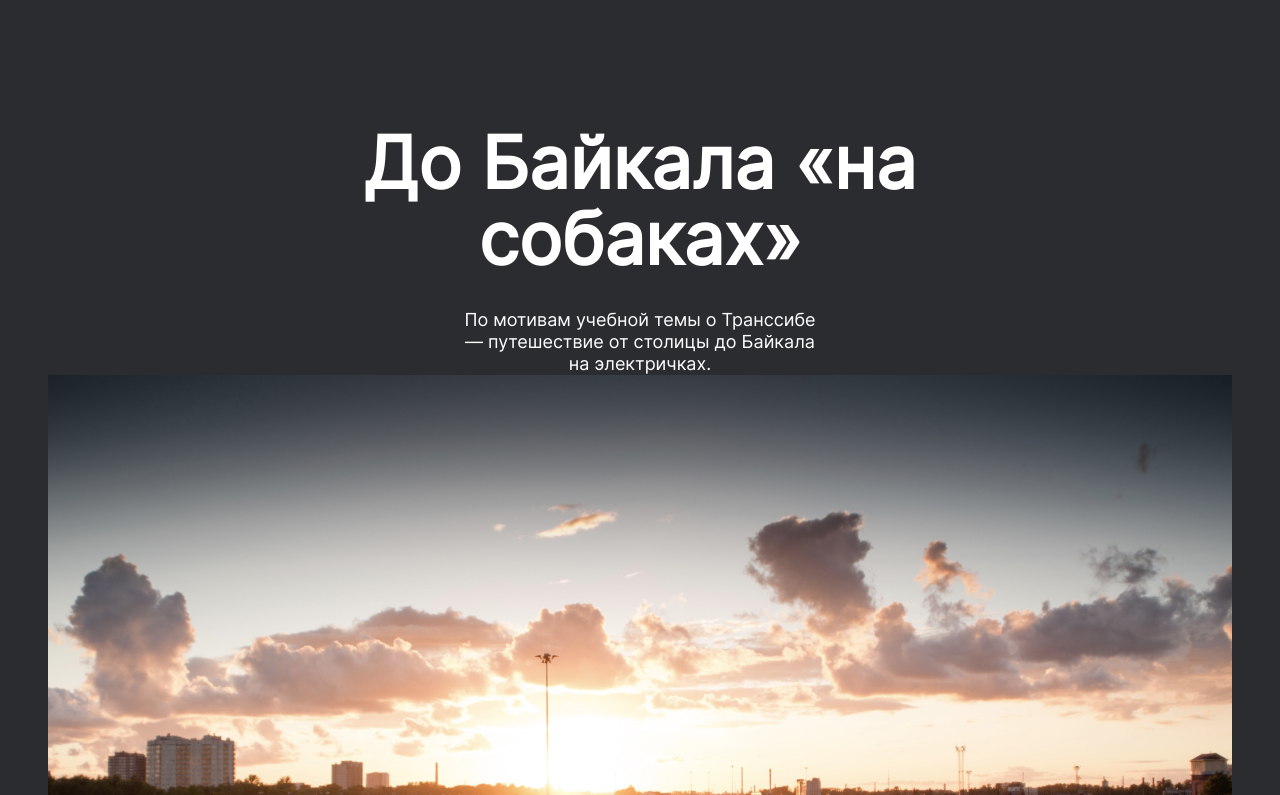
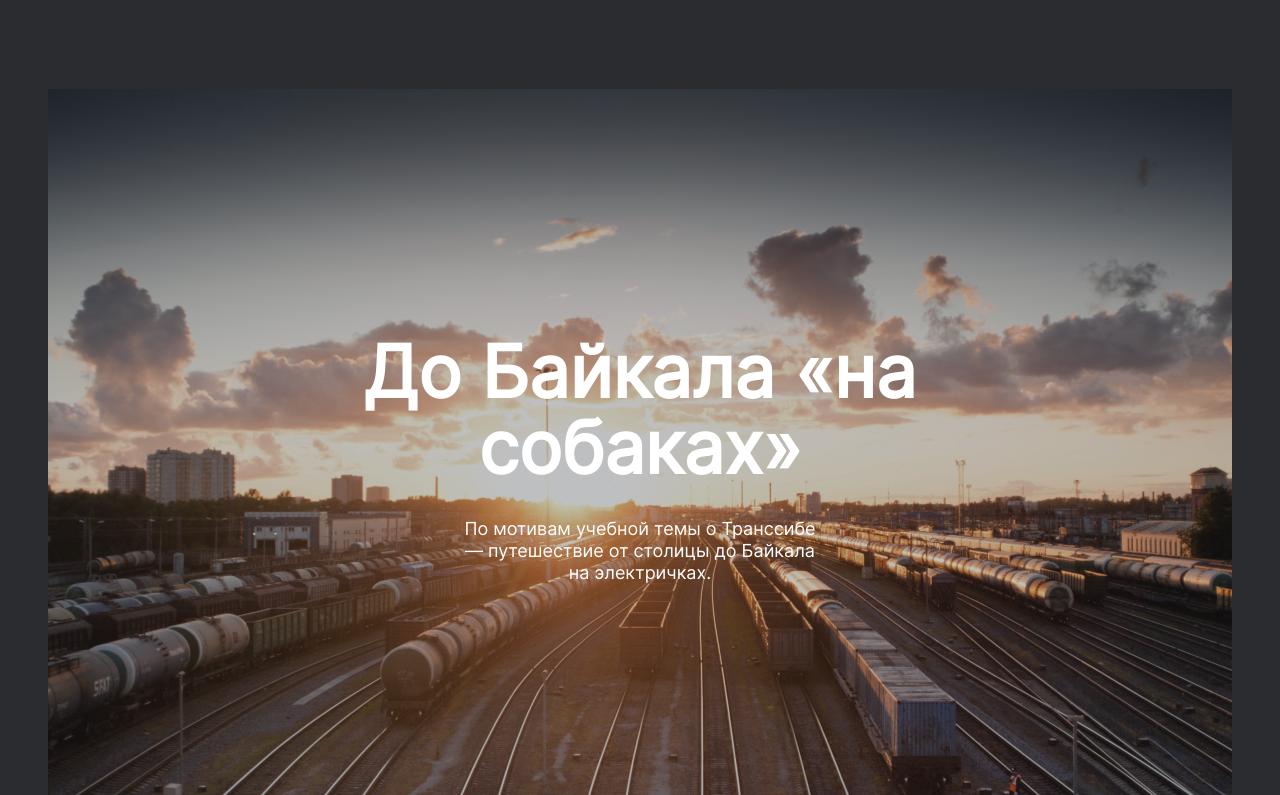
Before and after one commit to EgYakGit/russian-travel, a plain HTML site: page index.html in a window 1280 px wide. Shown: the part 5925-6720 px from the top of the page. Drawn offline with Linux system fonts and the light colour scheme; files whose address does not match are found by name.

Commit message:
Закончил секцию Cover+добавил ховеры ссылкам

```diff
--- /dev/null
+++ b/blocks/cover/__link/cover__link.css
@@ -0,0 +1,27 @@
+.cover__link {
+  text-decoration: none;
+  color: #ffffff;
+  background-image: url(../../../images/cover/__background.jpg);
+  display: flex;
+  width: 100%;
+  height: 740px;
+  flex-direction: column;
+  justify-content: center;
+}
+
+.cover__link::before {
+  content: '';
+  position: absolute;
+  top: 0;
+  right: 0;
+  bottom: 0;
+  left: 0;
+  background: #2a2c2f;
+  opacity: 0.3;
+  transition: opacity .5s ease-in;
+}
+
+.cover__link:hover::before {
+  background: #2a2c2f;
+  opacity: 0.8;
+}
--- /dev/null
+++ b/blocks/cover/__subtitle/cover__subtitle.css
@@ -0,0 +1,11 @@
+.cover__subtitle {
+  font-style: normal;
+  font-weight: normal;
+  font-size: 18px;
+  line-height: 22px;
+  text-align: center;
+  max-width: 360px;
+  margin: 0px auto;
+  padding-top: 32px;
+  z-index: 1;
+}
--- /dev/null
+++ b/blocks/cover/__title/cover__title.css
@@ -0,0 +1,11 @@
+.cover__title {
+  font-family: Inter;
+  font-style: normal;
+  font-weight: 900;
+  font-size: 72px;
+  line-height: 76px;
+  text-align: center;
+  max-width: 560px;
+  margin: 0px auto;
+  z-index: 1;
+}
--- a/blocks/cover/cover.css
+++ b/blocks/cover/cover.css
@@ -1,26 +1,8 @@
 .cover {
   display: block;
+  position: relative;
   max-width: 1184px;
   width: 100%;
   margin: 0 auto;
+  padding-bottom: 68px;
 }
-.cover__title {
-  font-family: Inter;
-  font-style: normal;
-  font-weight: 900;
-  font-size: 72px;
-  line-height: 76px;
-  text-align: center;
-  max-width: 560px;
-  margin: 0px auto;
-}
-.cover__subtitle {
-  font-style: normal;
-  font-weight: normal;
-  font-size: 18px;
-  line-height: 22px;
-  text-align: center;
-  max-width: 360px;
-  margin: 0px auto;
-  padding-top: 32px;
-  }
--- a/blocks/header/__lang/header__lang.css
+++ b/blocks/header/__lang/header__lang.css
@@ -13,3 +13,7 @@
   text-decoration: none;
   margin-left: 18px;
 }
+.header__lang:hover {
+  opacity: 0.8;
+  transition: opacity .2s ease-in;
+}
--- a/blocks/place/__link/place__link.css
+++ b/blocks/place/__link/place__link.css
@@ -5,3 +5,7 @@
   font-size: 18px;
   line-height: 22px;
 }
+.place__link:hover {
+  opacity: 0.8;
+  transition: opacity .2s ease-in;
+}
--- a/blocks/places/places.css
+++ b/blocks/places/places.css
@@ -1,3 +1,3 @@
 .places {
-  padding: 48px 48px;
+  padding: 48px 0px 12px;
 }
--- a/index.html
+++ b/index.html
@@ -126,9 +126,10 @@
         </ul>
       </section>
       <section class="cover">
-        <h2 class="cover__title">До Байкала «на собаках»</h2>
-        <p class="cover__subtitle">По мотивам учебной темы о Транссибе — путешествие от столицы до Байкала на электричках.</p>
-        <img src="./images/cover/__background.jpg" class="cover__background" alt="На месте этого текста должна быть картинка, но она не загрузилась.">
+				<a href="#" class="cover__link">
+				  <h2 class="cover__title">До Байкала «на собаках»</h2>
+          <p class="cover__subtitle">По мотивам учебной темы о Транссибе — путешествие от столицы до Байкала на электричках.</p>
+				</a>
       </section>
     </main>
     <footer class="footer">
--- a/pages/index.css
+++ b/pages/index.css
@@ -29,7 +29,9 @@
 @import url(../blocks/place/__link/place__link.css);
 @import url(../blocks/place/__paragraph/place__paragraph.css);
 @import url(../blocks/cover/cover.css);
-/*пока пропустим cover. ниже footer*/
+@import url(../blocks/cover/__link/cover__link.css);
+@import url(../blocks/cover/__title/cover__title.css);
+@import url(../blocks/cover/__subtitle/cover__subtitle.css);
 @import url(../blocks/footer/footer.css);
 @import url(../blocks/footer/__links/footer__links.css);
 @import url(../blocks/footer/__link/footer__link.css);
```
